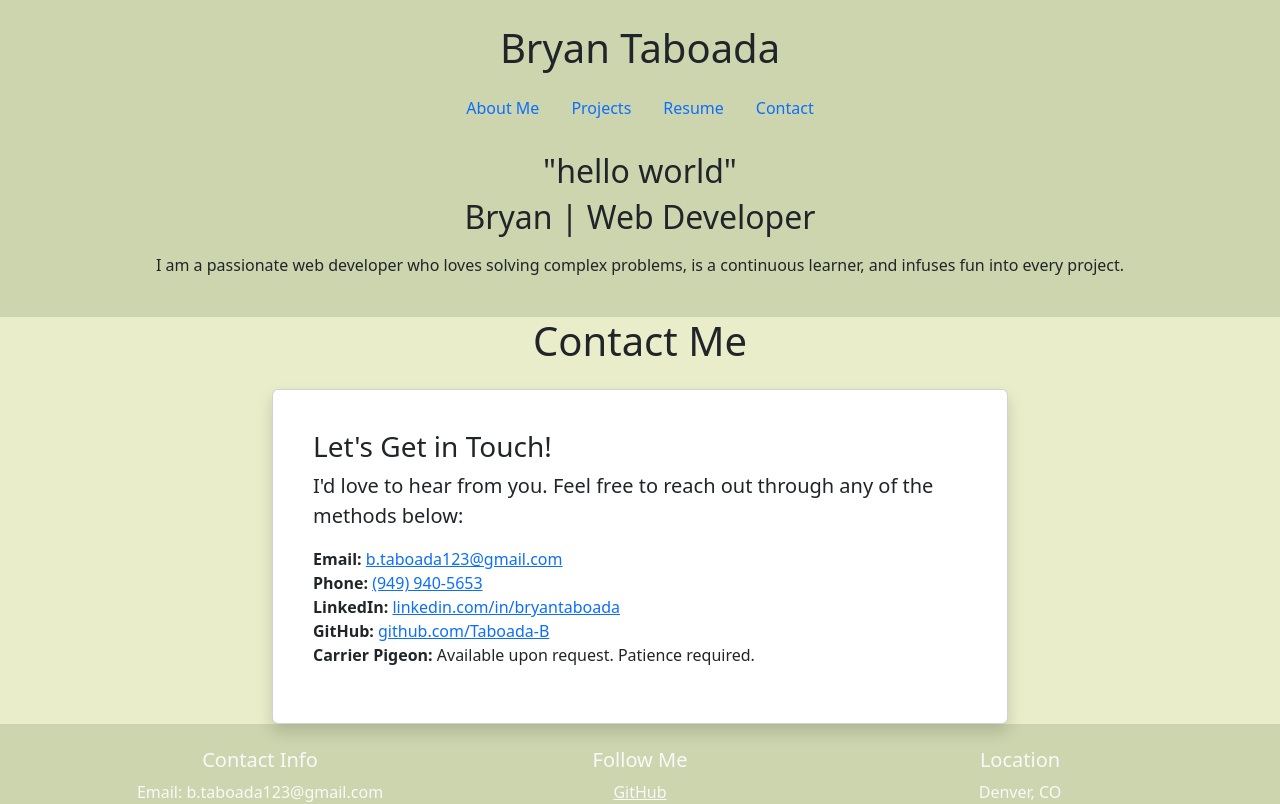
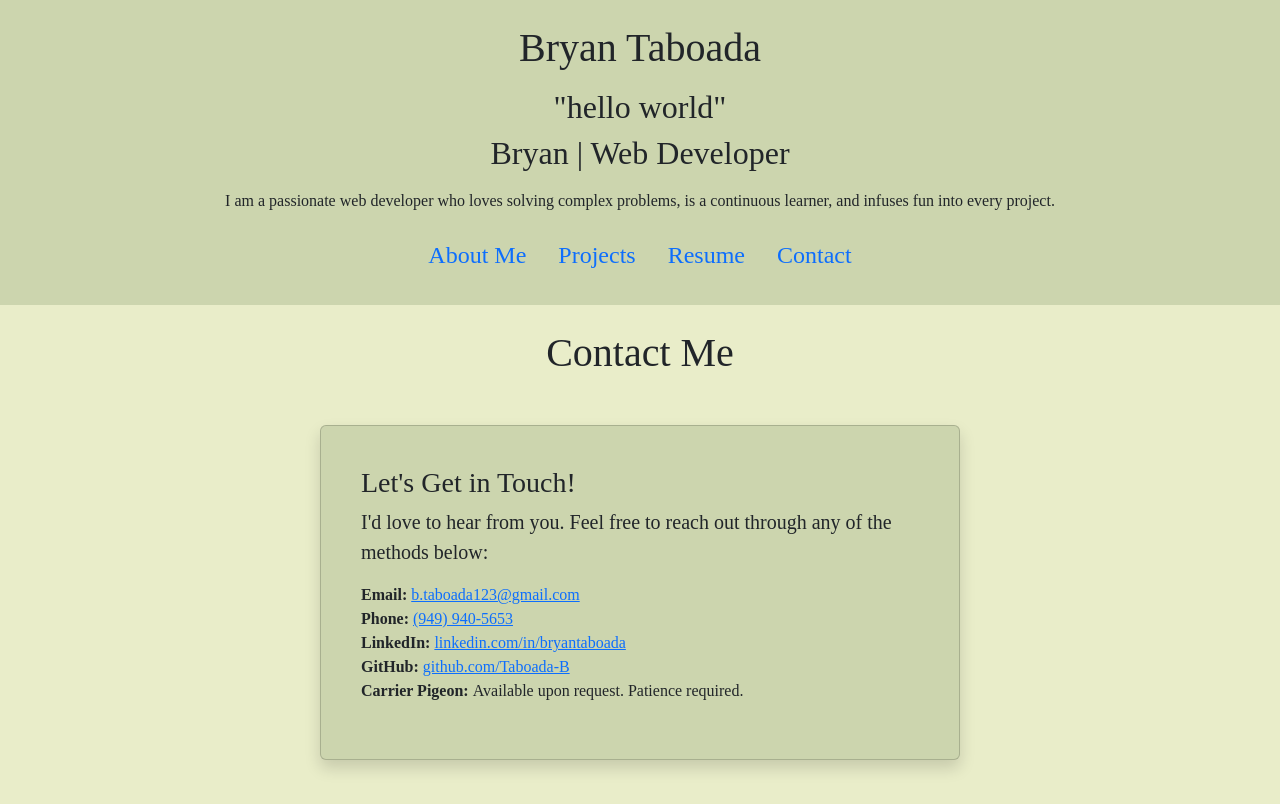
Before and after one commit to Taboada-B/Bryan, a React (Vite) app: page /contact in a window 1280 px wide. Shown: the top 804 px of the page. Built offline with nearby package versions, Linux system fonts and the light colour scheme.

Commit message:
styling with custom css

```diff
--- a/src/App.jsx
+++ b/src/App.jsx
@@ -7,11 +7,13 @@ import "./app.css";
 function App() {
   return (
     <>
-      <Header />
+    <div className="font">
+      <Header  />
       <main className="body" >
         <Outlet />
       </main>
       <Footer />
+      </div>
     </>
   );
 }
--- a/src/app.css
+++ b/src/app.css
@@ -9,3 +9,25 @@
 .body {
     background: var(--body);
 }
+
+.accent {
+    background: var(--accent);
+}
+
+.font {
+     font-family: 'Times New Roman', Times, serif ;
+}
+.backgroundHeader {
+    /* background: linear-gradient( var(--accent) 10%,  var(--body-bg-color) 100%); */
+    background: var(--accent);
+}
+
+.backgroundFooter {
+    background: var(--accent);
+    /* background: linear-gradient( var(--body-bg-color) 0%, var(--main-bg-color)  100%); */
+}
+
+.tabs {
+    font-style: normal;
+    font-size: x-large;
+}
--- a/src/components/footer.jsx
+++ b/src/components/footer.jsx
@@ -1,4 +1,3 @@
-import './header.css';
 
 const Footer = () => {
     return (
--- a/src/components/header.css
+++ /dev/null
@@ -1,19 +0,0 @@
-:root {
-    --dark: #540b0e;
-    --main-bg-color: #9e2a2b;
-    --body-bg-color: #e09f3e;
-    --body: #fff3b0;
-    --accent: #335c67;
-
-}
-
-
-.backgroundHeader {
-    /* background: linear-gradient( var(--accent) 10%,  var(--body-bg-color) 100%); */
-    background: var(--accent);
-}
-
-.backgroundFooter {
-    background: var(--accent);
-    /* background: linear-gradient( var(--body-bg-color) 0%, var(--main-bg-color)  100%); */
-}
--- a/src/components/header.jsx
+++ b/src/components/header.jsx
@@ -1,32 +1,41 @@
-
-import './header.css';
-
 const Header = () => {
   return (
     <header class="backgroundHeader py-4">
       <div class="container text-center">
         <h1 class="mb-3">Bryan Taboada</h1>
+
+        <div>
+          <h2 class="font-italic">"hello world"</h2>
+          <h2 class="mb-3">Bryan | Web Developer</h2>
+          <p>
+            I am a passionate web developer who loves solving complex problems,
+            is a continuous learner, and infuses fun into every project.
+          </p>
+        </div>
         <nav>
-                    <ul class="nav justify-content-center mb-4">
+          <ul class="nav justify-content-center ">
             <li class="nav-item">
-                            <a class="nav-link" href="/">About Me</a>
+              <a class="nav-link tabs" href="/">
+                About Me
+              </a>
             </li>
             <li class="nav-item">
-                            <a class="nav-link" href="projects">Projects</a>
+              <a class="nav-link tabs" href="projects">
+                Projects
+              </a>
             </li>
             <li class="nav-item">
-                            <a class="nav-link" href="resume">Resume</a>
+              <a class="nav-link tabs" href="resume">
+                Resume
+              </a>
             </li>
             <li class="nav-item">
-                            <a class="nav-link" href="contact">Contact</a>
+              <a class="nav-link tabs" href="contact">
+                Contact
+              </a>
             </li>
           </ul>
         </nav>
-                <div>
-                    <h2 class="font-italic">"hello world"</h2>
-                    <h2 class="mb-3">Bryan | Web Developer</h2>
-                    <p>I am a passionate web developer who loves solving complex problems, is a continuous learner, and infuses fun into every project.</p>
-                </div>
       </div>
     </header>
   );
--- a/src/pages/contactPage.jsx
+++ b/src/pages/contactPage.jsx
@@ -3,10 +3,10 @@ export default function ContactPage() {
     <section class="container">
       <div class="row justify-content-center">
         <div class="col-md-8">
-          <h1 class="text-center mb-4">Contact Me</h1>
+          <h1 class="text-center m-4">Contact Me</h1>
 
           {/* Contact Info */}
-          <div class="card p-4 shadow">
+          <div class="card p-4 m-5 shadow accent">
             <div class="card-body">
               <h3>Let's Get in Touch!</h3>
               <p class="lead">
```
Also changed, not shown: 1 other file (tests, documents, lock files or other folders). Lines whose indentation alone changed are shown as unchanged.
